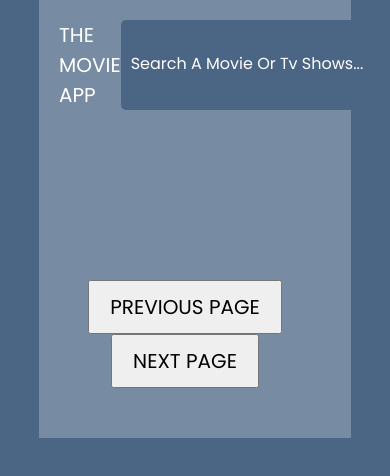
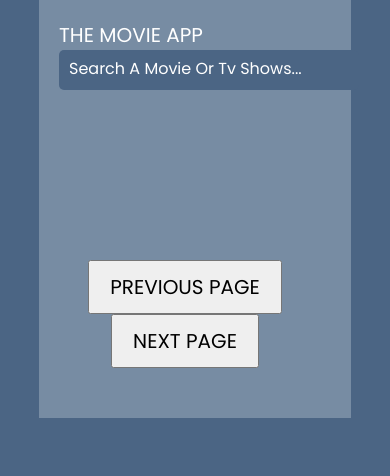
Before and after one commit to stay-close/the_movie_apps, a plain HTML site: page index.html in a window 390 px wide. Drawn offline with Linux system fonts and the light colour scheme; no server answers.

Commit message:
Update style.css

```diff
--- a/style.css
+++ b/style.css
@@ -193,4 +193,8 @@ a.siteTitle {
 
 }
 
+.header_area form {
+    flex-direction: column
 }
+
+}
```
